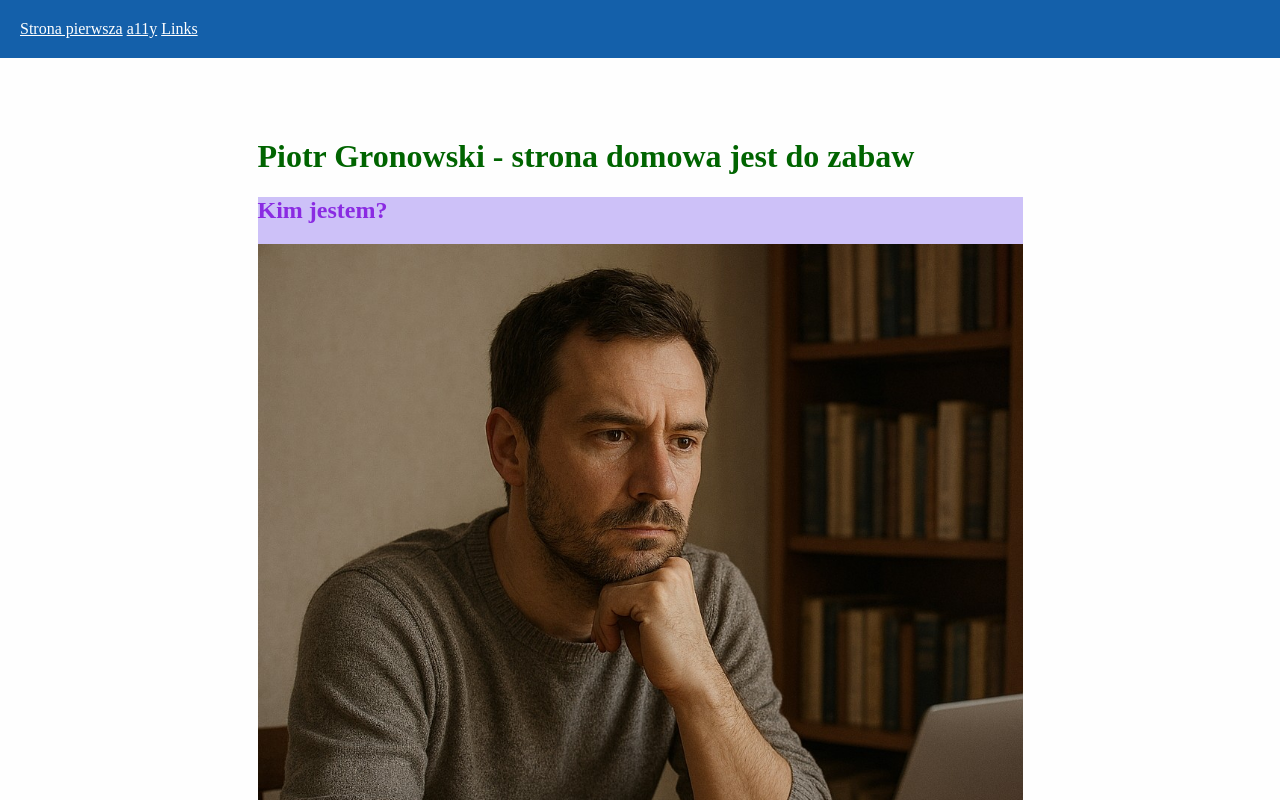
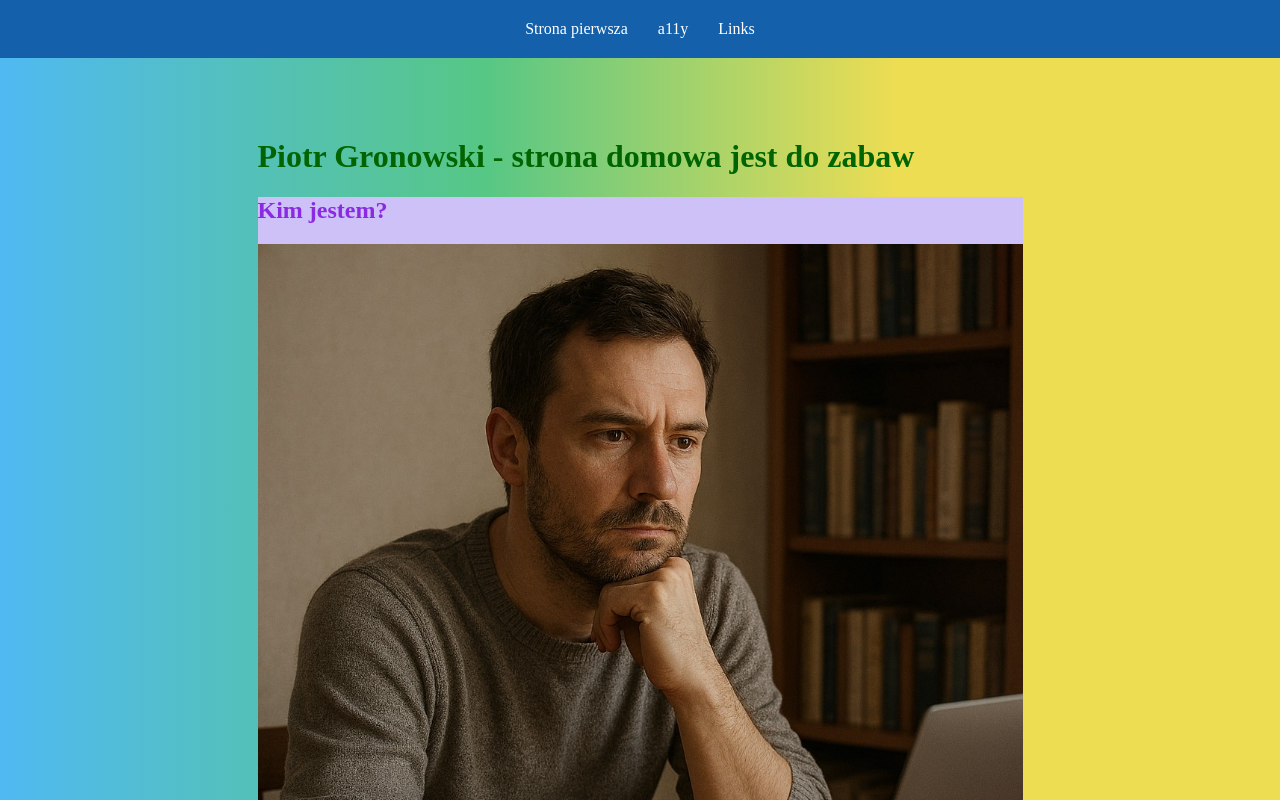
Before and after one commit to piotrGronowski/homepage25, a plain HTML site: page index.html in a window 1280 px wide. Shown: the top 800 px of the page. Drawn offline with Linux system fonts and the light colour scheme.

Commit message:
added gradient background

```diff
--- a/style.css
+++ b/style.css
@@ -7,7 +7,8 @@ html {
 
 
 body {
-    background-color: #fefefe;
+    background: #50b9f2;
+    background: linear-gradient(90deg, rgba(80, 185, 242, 1) 0%, rgba(87, 199, 133, 1) 38%, rgba(237, 221, 83, 1) 70%);
 }
 main {
     max-width: 765px;
@@ -33,9 +34,13 @@ h2 {
 .navigation {
     background-color: #1460aa;
     padding: 20px;
+    display: flex;
+    justify-content: center;
+    gap: 30px;
 }
 .navigation__link {
     color: white;
+    text-decoration: none;
 }
 .header {
     position: sticky;
```
